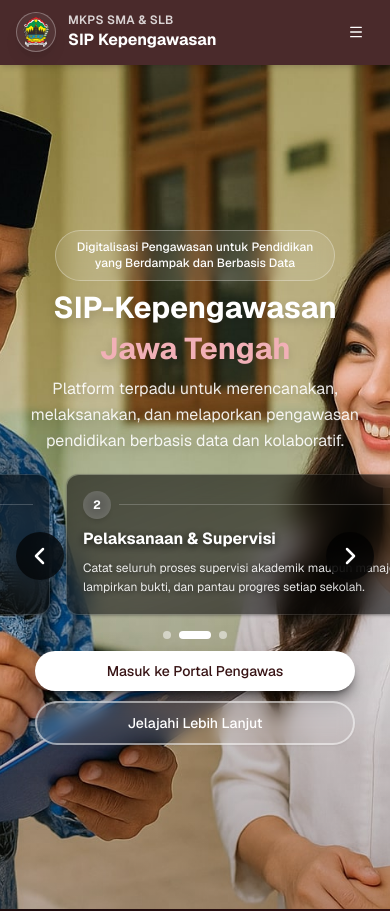
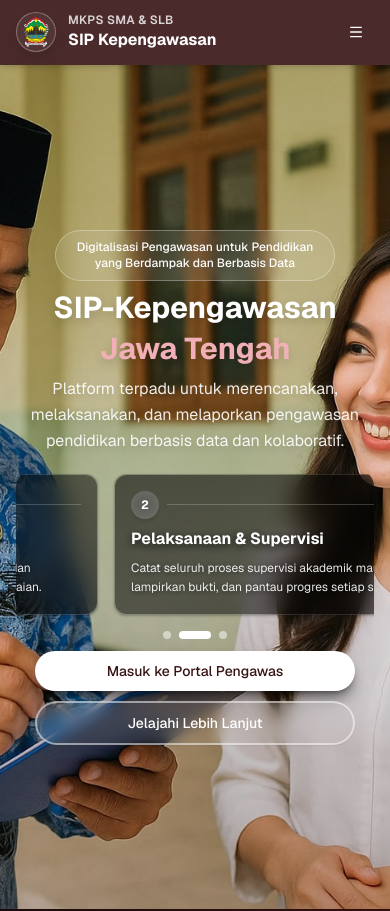
Before and after one commit to yucheyahyasukaca/pengawas, a Next.js app: page / in a window 390 px wide. Shown: the top 911 px of the page. Built offline with nearby package versions, Linux system fonts and the light colour scheme.

Commit message:
fix profile cards

```diff
--- a/app/(admin)/admin/pelaporan/rencana-program-kepengawasan/[pengawasId]/buat/page.tsx
+++ b/app/(admin)/admin/pelaporan/rencana-program-kepengawasan/[pengawasId]/buat/page.tsx
@@ -806,15 +806,15 @@ export default function BuatRencanaProgramPage() {
 
       {/* AI Dialog */}
       <Dialog open={isAIDialogOpen} onOpenChange={handleResetDialog}>
-        <DialogContent className="max-w-4xl max-h-[90vh] overflow-y-auto overflow-x-hidden w-[calc(100vw-1rem)] sm:w-full mx-2 sm:mx-auto p-4 sm:p-6 pl-4 sm:pl-6">
+        <DialogContent className="max-w-4xl max-h-[90vh] overflow-y-auto overflow-x-hidden w-[calc(100vw-2.5rem)] sm:w-full mx-0 p-4 sm:p-6">
           <DialogHeader className="px-0 sm:px-0">
-            <DialogTitle className="flex flex-col sm:flex-row items-start sm:items-center gap-2 text-base sm:text-xl font-bold text-slate-900 pl-2 sm:pl-0">
+            <DialogTitle className="flex flex-col sm:flex-row items-start sm:items-center gap-2 text-base sm:text-xl font-bold text-slate-900">
               <div className="flex size-8 sm:size-10 items-center justify-center rounded-xl bg-gradient-to-br from-purple-500 via-pink-500 to-rose-500 shadow-md shrink-0">
                 <Sparkles className="size-4 sm:size-5 text-white" />
               </div>
-              <span className="leading-tight pl-2 sm:pl-0">Generator Latar Belakang dengan AI</span>
+              <span className="leading-tight">Generator Latar Belakang dengan AI</span>
             </DialogTitle>
-            <DialogDescription className="text-xs sm:text-sm text-slate-600 mt-2 pl-2 sm:pl-0">
+            <DialogDescription className="text-xs sm:text-sm text-slate-600 mt-2">
               {showJumlahForm
                 ? "Pilih berapa indikator utama yang akan Anda kerjakan. Sistem akan menghasilkan paragraf latar belakang 350 kata berdasarkan data yang Anda masukkan."
                 : `Lengkapi data untuk ${jumlahIndikator} indikator utama sekolah. Sistem akan menghasilkan paragraf latar belakang 350 kata berdasarkan data yang Anda masukkan.`}
@@ -823,19 +823,19 @@ export default function BuatRencanaProgramPage() {
 
           {/* Jumlah Indikator Selection */}
           {showJumlahForm && (
-            <div className="space-y-4 py-2 sm:py-4 px-0 sm:px-0">
+            <div className="space-y-4 py-2 sm:py-4">
               <Card className="border border-purple-200 bg-purple-50/30">
-                <CardContent className="p-4 sm:p-6 pl-4 sm:pl-6">
-                  <h3 className="text-sm sm:text-lg font-semibold text-slate-700 mb-3 sm:mb-4 pl-2 sm:pl-0">
+                <CardContent className="p-4 sm:p-6">
+                  <h3 className="text-sm sm:text-lg font-semibold text-slate-700 mb-3 sm:mb-4">
                     Berapa indikator utama yang akan dikerjakan?
                   </h3>
-                  <div className="grid grid-cols-3 sm:grid-cols-5 gap-2 sm:gap-3 pl-2 sm:pl-0">
+                  <div className="grid grid-cols-3 sm:grid-cols-5 gap-2.5 sm:gap-3">
                     {[1, 2, 3, 4, 5, 6, 7, 8, 9, 10, 11, 12, 13, 14, 15].map((num) => (
                       <Button
                         key={num}
                         type="button"
                         onClick={() => handleSetJumlahIndikator(num)}
-                        className="rounded-xl bg-white border-2 border-purple-200 text-purple-700 font-medium shadow-sm transition-all duration-200 hover:bg-purple-100 hover:border-purple-400 hover:shadow-md hover:scale-105 py-3 sm:py-6 text-sm sm:text-base"
+                        className="rounded-xl bg-white border-2 border-purple-200 text-purple-700 font-medium shadow-sm transition-all duration-200 hover:bg-purple-100 hover:border-purple-400 hover:shadow-md hover:scale-105 py-3 sm:py-6 text-sm sm:text-base min-w-0 w-full"
                       >
                         {num}
                       </Button>
@@ -848,7 +848,7 @@ export default function BuatRencanaProgramPage() {
 
           {/* Indicator Forms */}
           {!showJumlahForm && jumlahIndikator && (
-            <div className="space-y-3 sm:space-y-4 py-2 sm:py-4 px-0 sm:px-0 overflow-x-hidden">
+            <div className="space-y-3 sm:space-y-4 py-2 sm:py-4 overflow-x-hidden">
               {indicatorData.map((item, index) => {
               const isOpen = item.indikator !== "";
               return (
@@ -859,7 +859,7 @@ export default function BuatRencanaProgramPage() {
                     isOpen ? "border-purple-200 bg-purple-50/30" : "border-slate-200 bg-white"
                   )}
                 >
-                  <CardContent className="p-4 sm:p-4 space-y-2 sm:space-y-3 pl-4 sm:pl-4 pr-2 sm:pr-4">
+                  <CardContent className="p-4 sm:p-4 space-y-2 sm:space-y-3">
                     <div className="flex items-center justify-between">
                       <h4 className="text-sm font-semibold text-slate-700">
                         Indikator {index + 1}
@@ -963,7 +963,7 @@ export default function BuatRencanaProgramPage() {
             </div>
           )}
 
-          <DialogFooter className="flex-col sm:flex-row gap-2 sm:gap-0 px-0 sm:px-0 pl-2 sm:pl-0 pr-2 sm:pr-0">
+          <DialogFooter className="flex-col sm:flex-row gap-2 sm:gap-0 px-0 sm:px-0">
             <Button
               type="button"
               variant="outline"
--- a/app/(public)/page.tsx
+++ b/app/(public)/page.tsx
@@ -113,14 +113,6 @@ export default function HomePage() {
     setCurrentPillarIndex(index);
   };
 
-  const goToPreviousPillar = () => {
-    setCurrentPillarIndex((prev) => (prev - 1 + programPillars.length) % programPillars.length);
-  };
-
-  const goToNextPillar = () => {
-    setCurrentPillarIndex((prev) => (prev + 1) % programPillars.length);
-  };
-
   return (
     <div className="space-y-0">
       {/* Hero Section - Full Width with Image Overlay */}
@@ -170,7 +162,7 @@ export default function HomePage() {
             <div className="relative mt-2 sm:mt-4 lg:mt-0">
               {/* Mobile Slider */}
               <div className="lg:hidden">
-                <div className="relative overflow-visible rounded-xl py-1">
+                <div className="relative overflow-hidden rounded-xl py-1 px-4 sm:px-0">
                   <div
                     className="flex transition-transform duration-500 ease-in-out"
                     style={{ transform: `translateX(-${currentPillarIndex * 100}%)` }}
@@ -208,46 +200,6 @@ export default function HomePage() {
                       </div>
                     ))}
                   </div>
-
-                  {/* Navigation Buttons - Mobile */}
-                  <button
-                    onClick={goToPreviousPillar}
-                    className="absolute left-0 top-1/2 z-20 -translate-y-1/2 rounded-full bg-black/70 p-3 text-white backdrop-blur-md shadow-xl transition-all hover:bg-black/90 hover:scale-110 focus:outline-none focus:ring-2 focus:ring-white/50"
-                    aria-label="Previous profile"
-                  >
-                    <svg
-                      className="h-6 w-6"
-                      fill="none"
-                      stroke="currentColor"
-                      viewBox="0 0 24 24"
-                    >
-                      <path
-                        strokeLinecap="round"
-                        strokeLinejoin="round"
-                        strokeWidth={2.5}
-                        d="M15 19l-7-7 7-7"
-                      />
-                    </svg>
-                  </button>
-                  <button
-                    onClick={goToNextPillar}
-                    className="absolute right-0 top-1/2 z-20 -translate-y-1/2 rounded-full bg-black/70 p-3 text-white backdrop-blur-md shadow-xl transition-all hover:bg-black/90 hover:scale-110 focus:outline-none focus:ring-2 focus:ring-white/50"
-                    aria-label="Next profile"
-                  >
-                    <svg
-                      className="h-6 w-6"
-                      fill="none"
-                      stroke="currentColor"
-                      viewBox="0 0 24 24"
-                    >
-                      <path
-                        strokeLinecap="round"
-                        strokeLinejoin="round"
-                        strokeWidth={2.5}
-                        d="M9 5l7 7-7 7"
-                      />
-                    </svg>
-                  </button>
 
                   {/* Dots Indicator - Mobile */}
                   <div className="mt-4 flex justify-center gap-2">
```
